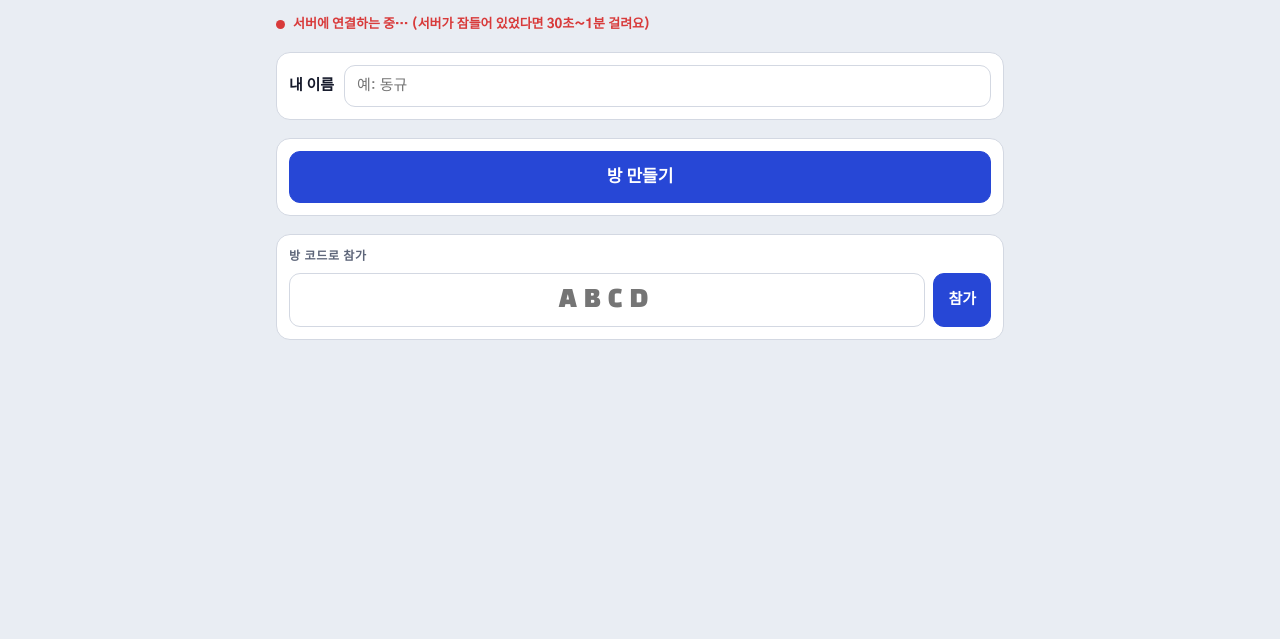
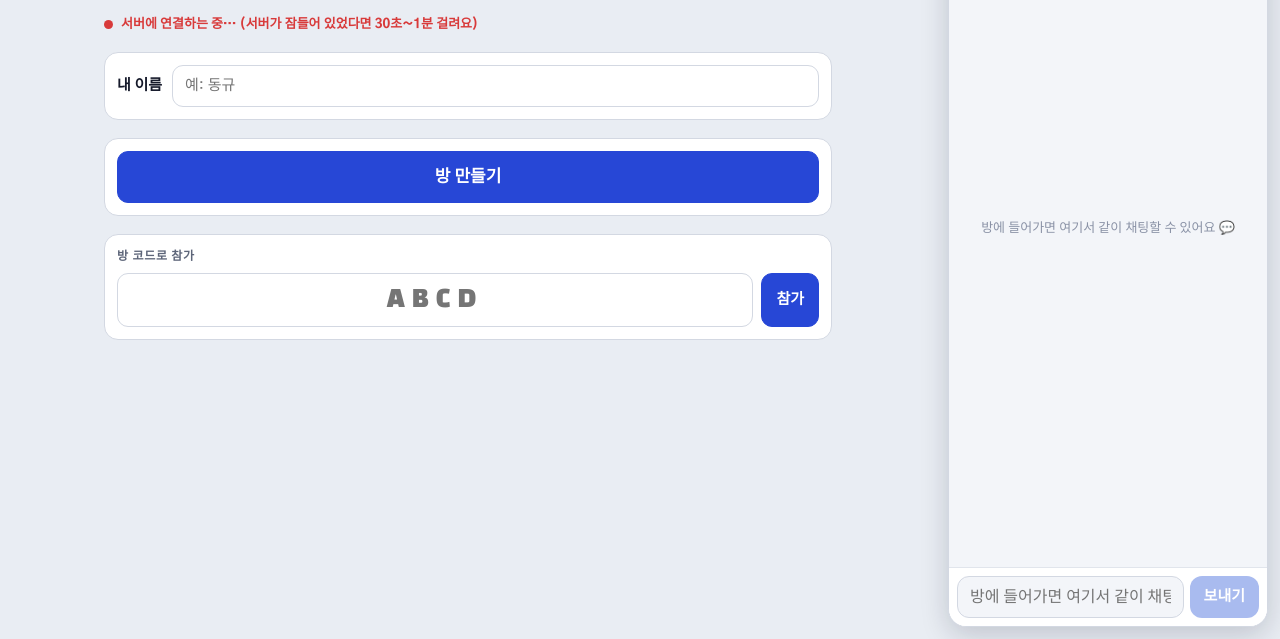
Before and after one commit to green10611-rgb/avalon, a website: page public/index.html in a window 1280 px wide. Shown: the part 161-800 px from the top of the page. Drawn offline with Linux system fonts and the light colour scheme.

Commit message:
채팅창을 첫 화면부터 항상 표시
Co-Authored-By: Claude Opus 5.5 <noreply@anthropic.com>
Claude-Session: https://claude.ai/code/session_01Y7Nzcdj7GanJfDdfhXKugC

```diff
--- a/public/chat.js
+++ b/public/chat.js
@@ -8,7 +8,7 @@ const R = typeof window !== 'undefined' ? window : globalThis;
 R.ChatDock = function(opts){
   const esc = s => String(s == null ? '' : s).replace(/[&<>"']/g, c => ({'&':'&amp;','<':'&lt;','>':'&gt;','"':'&quot;',"'":'&#39;'}[c]));
   const root = document.createElement('section');
-  root.className = 'chatdock'; root.hidden = true; root.setAttribute('aria-label', '채팅');
+  root.className = 'chatdock'; root.hidden = false; document.body.classList.add('has-chat'); root.setAttribute('aria-label', '채팅');
   root.innerHTML = `<header><b>💬 채팅</b><small class="cd-cnt"></small></header>
 <div class="cd-list" aria-live="polite"></div>
 <form class="cd-form"><input class="cd-in" maxlength="60" placeholder="메시지 입력…" autocomplete="off" enterkeyhint="send"><button type="submit" class="cd-send">보내기</button></form>`;
@@ -28,8 +28,16 @@ R.ChatDock = function(opts){
     e.preventDefault(); const t = input.value.trim(); if (!t) return;
     input.value = ''; opts.onSend(t.slice(0, 60)); input.focus();
   });
+  let enabled = true, offMsg = '';
   return {
     show(v){ root.hidden = !v; document.body.classList.toggle('has-chat', !!v); },
+    enable(v, msg){
+      if (enabled === !!v && offMsg === (msg || '')) return;
+      enabled = !!v; offMsg = msg || '';
+      input.disabled = !enabled; root.querySelector('.cd-send').disabled = !enabled;
+      input.placeholder = enabled ? '메시지 입력…' : (offMsg || '방에 들어가면 채팅할 수 있어요');
+      if (!enabled){ msgs = []; lastSig = '';  list.innerHTML = `<div class="cd-empty">${esc(offMsg || '방에 들어가면 여기서 같이 채팅할 수 있어요 💬')}</div>`; cnt.textContent = ''; }
+    },
     update(m, myId){ me = myId; msgs = (m || []).slice(-40); paint(); }
   };
 };
--- a/public/client.js
+++ b/public/client.js
@@ -51,7 +51,7 @@ function clearInvite(){ invite = ''; try { history.replaceState(null, '', locati
 /* ---------- 화면 ---------- */
 const conn = () => `<div class="connline ${connected ? 'ok' : 'bad'}"><i></i>${connected ? '실시간 서버 연결됨' : (room ? '연결이 잠깐 끊겼어요. 다시 연결하는 중… (방은 그대로 있어요)' : '서버에 연결하는 중… (서버가 잠들어 있었다면 30초~1분 걸려요)')}</div>`;
 function render(){
-  if (dock){ dock.show(!!room && myIdx() >= 0); if (room) dock.update(room.chat || [], pid); }
+  if (dock){ dock.show(true); if (room && myIdx() >= 0){ dock.enable(true); dock.update(room.chat || [], pid); } else dock.enable(false, '방에 들어가면 여기서 같이 채팅할 수 있어요 💬'); }
   const y = window.scrollY;
   $app.innerHTML = !code ? homeHTML() : !room ? `<div class="empty">방 <b>${esc(code)}</b>에 연결하는 중…</div><button type="button" class="btn ghost" data-nav="leaveLocal">처음으로</button>` : room.status === 'lobby' ? lobbyHTML() : gameHTML();
   const st = state(), lk = st && st.last ? JSON.stringify(st.last) + (st.quest || 0) : '';
--- a/public/style.css
+++ b/public/style.css
@@ -769,6 +769,8 @@ g.tap polygon{stroke:var(--hi);stroke-width:.1}
 .cd-empty{margin:auto;color:#8A92A6;font-size:13px;text-align:center}
 .cd-form{display:flex;gap:6px;padding:8px;border-top:1px solid #E1E5EC;background:#fff;flex:none}
 .cd-in{flex:1;min-width:0;min-height:42px;border-radius:12px;border:1.5px solid #D3D8E2;padding:6px 12px;font-size:16px;color:#161A2B;background:#fff}
+.cd-in:disabled{background:#F3F5F9}
+.cd-send:disabled{opacity:.4}
 .cd-send{min-height:42px;border:none;border-radius:12px;background:#2A56D6;color:#fff;font-weight:800;padding:0 14px;font-size:15px;cursor:pointer}
 /* 넓은 화면: 오른쪽 고정 */
 @media (min-width:900px){
```
